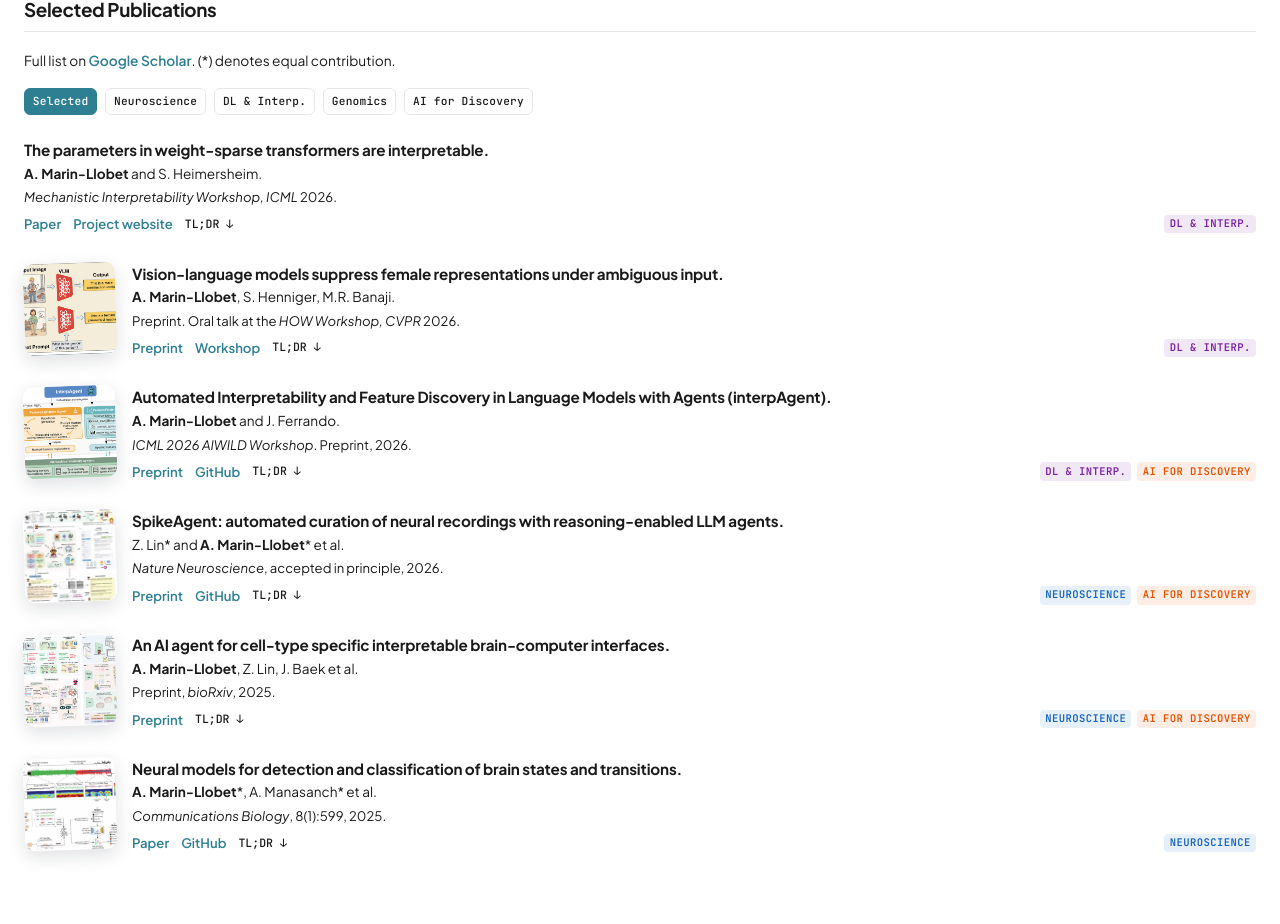
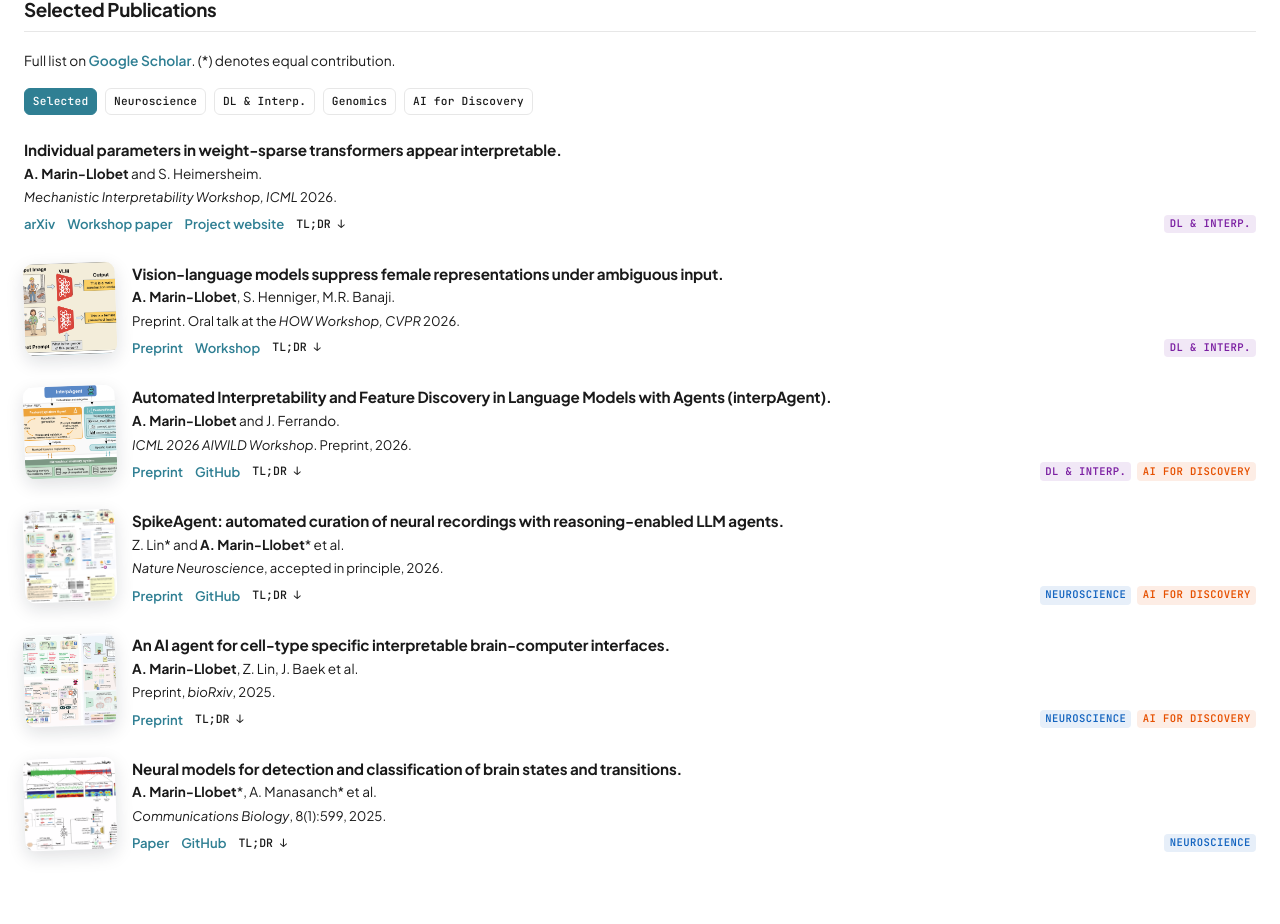
Before and after one commit to arnaumarin/arnaumarin.github.io, a Vue app: page / in a window 1280 px wide. Shown: the part 1551-2475 px from the top of the page. Built offline with nearby package versions, Linux system fonts and the light colour scheme.

Commit message:
Publications: update weight-sparse transformers title and add arXiv link

```diff
--- a/src/data/publications.js
+++ b/src/data/publications.js
@@ -16,13 +16,14 @@ export default [
   // ── DL & Interpretability / AI safety ───────────────────────────
   {
     selected: true,
-    title: 'The parameters in weight-sparse transformers are interpretable.',
+    title: 'Individual parameters in weight-sparse transformers appear interpretable.',
     authorsHtml: '<strong>A. Marin-Llobet</strong> and S. Heimersheim.',
     venueHtml: '<em>Mechanistic Interpretability Workshop, ICML</em> 2026.',
     tags: [{ label: 'DL & Interp.', type: 'dl' }],
     cats: ['dl'],
     links: [
-      { label: 'Paper', href: 'https://openreview.net/forum?id=Sx5Qth8Wmz' },
+      { label: 'arXiv', href: 'https://arxiv.org/abs/2607.02964' },
+      { label: 'Workshop paper', href: 'https://openreview.net/forum?id=Sx5Qth8Wmz' },
       { label: 'Project website', href: 'https://weightpedia.org/' },
     ],
     tldrHtml: `An empirical study showing that the weights of weight-sparse transformers are directly
```
